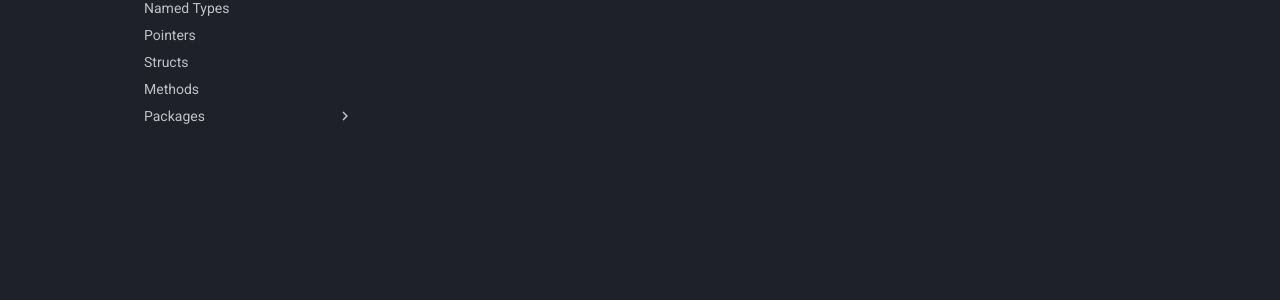
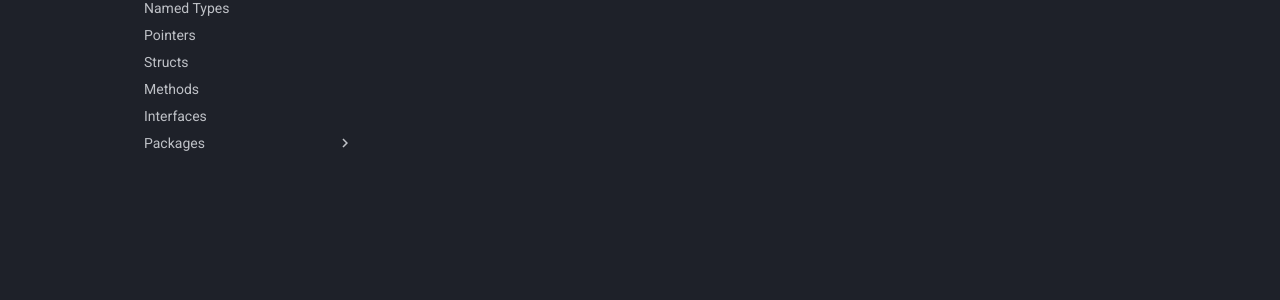
Before and after one commit to Lixfeld/go-notes, an MkDocs documentation site: the page built from docs/index.md, in a window 1280 px wide. Shown: the part 534-834 px from the top of the page. Built offline with MkDocs 1.6.1 and Material for MkDocs 9.7.7, drawn with Linux system fonts in a browser that asks for light colours; comment, search, counter and statistics services are not loaded.

Commit message:
Include interface notes in mkdocs.yml

```diff
--- a/mkdocs.yml
+++ b/mkdocs.yml
@@ -46,6 +46,7 @@ nav:
   - pointers.md
   - structs.md
   - methods.md
+  - interfaces.md
   - Packages:
       - fmt: packages/fmt.md
       - slices: packages/slices.md
```
